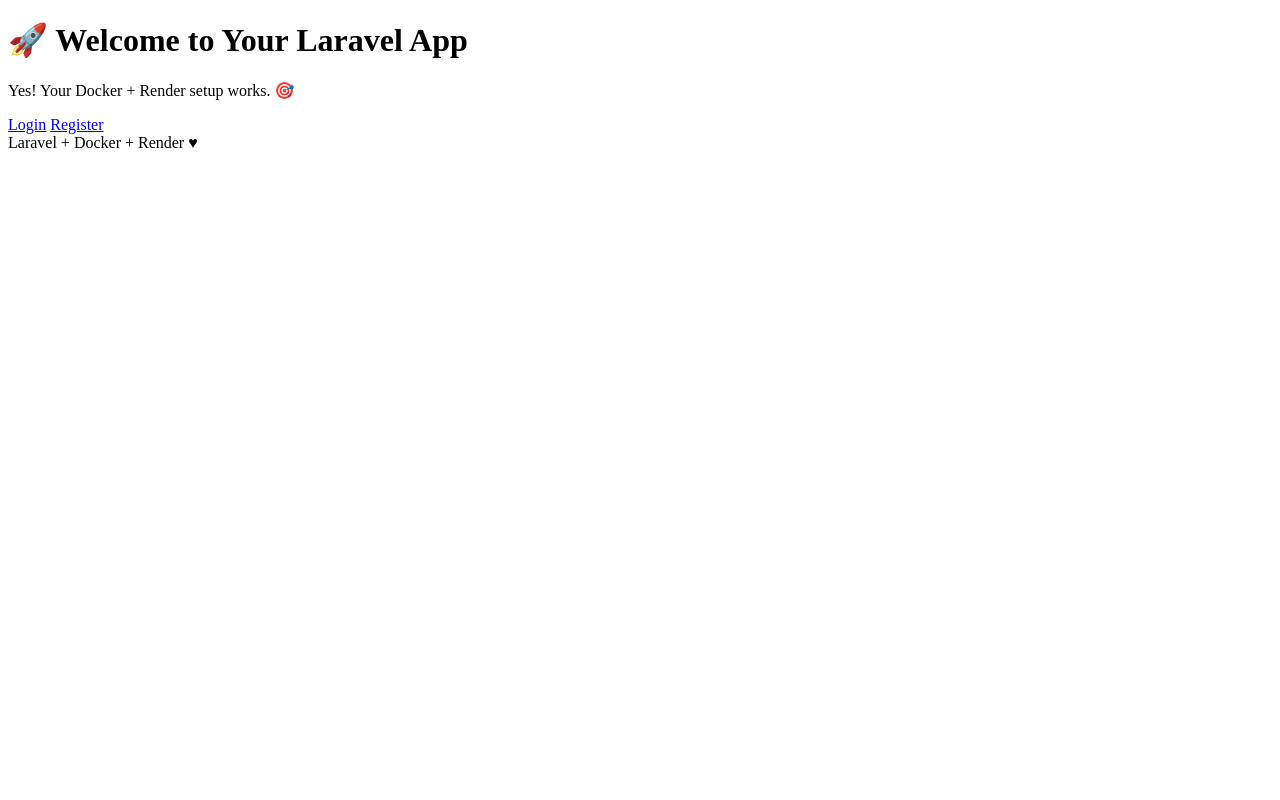
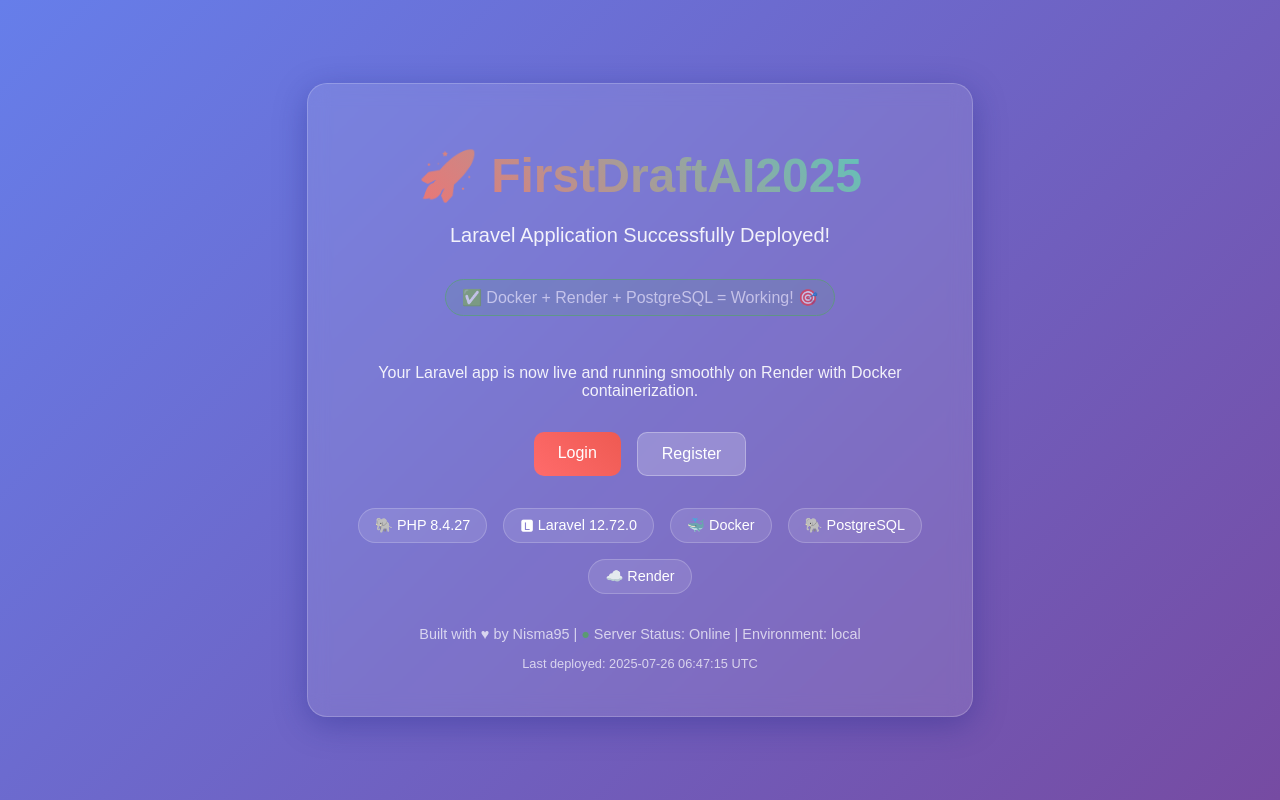
Before and after one commit to Nisma95/FirstDraftAI2025, a Laravel app: page / in a window 1280 px wide. Run offline with Laravel 12, Linux system fonts and the light colour scheme; some web fonts are replaced.

Commit message:
Update welcome page with better design and status info

```diff
--- a/resources/views/welcome.blade.php
+++ b/resources/views/welcome.blade.php
@@ -5,24 +5,176 @@
     <meta charset="utf-8">
     <meta name="viewport" content="width=device-width, initial-scale=1">
 
-    <title>🎉 Deployed on Render!</title>
+    <title>🎉 FirstDraftAI2025 - Successfully Deployed!</title>
 
     <link rel="preconnect" href="https://fonts.bunny.net">
     <link href="https://fonts.bunny.net/css?family=instrument-sans:400,500,600" rel="stylesheet" />
+
+    <style>
+        body {
+            font-family: 'Instrument Sans', sans-serif;
+            background: linear-gradient(135deg, #667eea 0%, #764ba2 100%);
+            min-height: 100vh;
+            margin: 0;
+            display: flex;
+            align-items: center;
+            justify-content: center;
+            color: white;
+        }
+
+        .container {
+            text-align: center;
+            max-width: 600px;
+            padding: 2rem;
+            background: rgba(255, 255, 255, 0.1);
+            backdrop-filter: blur(10px);
+            border-radius: 20px;
+            border: 1px solid rgba(255, 255, 255, 0.2);
+            box-shadow: 0 8px 32px 0 rgba(31, 38, 135, 0.37);
+        }
+
+        .title {
+            font-size: 3rem;
+            font-weight: 600;
+            margin-bottom: 1rem;
+            background: linear-gradient(45deg, #ff6b6b, #4ecdc4);
+            -webkit-background-clip: text;
+            -webkit-text-fill-color: transparent;
+            background-clip: text;
+        }
+
+        .subtitle {
+            font-size: 1.25rem;
+            margin-bottom: 2rem;
+            opacity: 0.9;
+        }
+
+        .status-badge {
+            display: inline-block;
+            padding: 0.5rem 1rem;
+            background: rgba(76, 175, 80, 0.2);
+            border: 1px solid #4caf50;
+            border-radius: 25px;
+            margin-bottom: 2rem;
+            font-weight: 500;
+        }
+
+        .btn-group {
+            display: flex;
+            gap: 1rem;
+            justify-content: center;
+            margin-bottom: 2rem;
+            flex-wrap: wrap;
+        }
+
+        .btn {
+            padding: 0.75rem 1.5rem;
+            border-radius: 10px;
+            text-decoration: none;
+            font-weight: 500;
+            transition: all 0.3s ease;
+            border: none;
+            cursor: pointer;
+        }
+
+        .btn-primary {
+            background: linear-gradient(45deg, #ff6b6b, #ee5a52);
+            color: white;
+        }
+
+        .btn-secondary {
+            background: rgba(255, 255, 255, 0.2);
+            color: white;
+            border: 1px solid rgba(255, 255, 255, 0.3);
+        }
+
+        .btn:hover {
+            transform: translateY(-2px);
+            box-shadow: 0 4px 15px rgba(0, 0, 0, 0.2);
+        }
+
+        .tech-stack {
+            display: flex;
+            justify-content: center;
+            gap: 1rem;
+            margin-top: 2rem;
+            flex-wrap: wrap;
+        }
+
+        .tech-item {
+            padding: 0.5rem 1rem;
+            background: rgba(255, 255, 255, 0.1);
+            border-radius: 20px;
+            font-size: 0.9rem;
+            border: 1px solid rgba(255, 255, 255, 0.2);
+        }
+
+        .footer {
+            margin-top: 2rem;
+            opacity: 0.7;
+            font-size: 0.9rem;
+        }
+
+        .pulse {
+            animation: pulse 2s infinite;
+        }
+
+        @keyframes pulse {
+
+            0%,
+            100% {
+                opacity: 1;
+            }
+
+            50% {
+                opacity: 0.5;
+            }
+        }
+    </style>
 </head>
 
-<body class="bg-white dark:bg-gray-900 text-gray-900 dark:text-white flex items-center justify-center min-h-screen p-6 flex-col text-center">
-    <h1 class="text-4xl font-bold mb-4">🚀 Welcome to Your Laravel App</h1>
-    <p class="text-lg">Yes! Your Docker + Render setup works. 🎯</p>
+<body>
+    <div class="container">
+        <h1 class="title">🚀 FirstDraftAI2025</h1>
+        <p class="subtitle">Laravel Application Successfully Deployed!</p>
 
-    <div class="mt-6">
-        <a href="{{ route('login') }}" class="px-6 py-2 bg-blue-600 text-white rounded hover:bg-blue-700 transition">Login</a>
-        <a href="{{ route('register') }}" class="ml-4 px-6 py-2 border border-blue-600 text-blue-600 rounded hover:bg-blue-100 transition">Register</a>
+        <div class="status-badge pulse">
+            ✅ Docker + Render + PostgreSQL = Working! 🎯
+        </div>
+
+        <p style="margin-bottom: 2rem; opacity: 0.9;">
+            Your Laravel app is now live and running smoothly on Render with Docker containerization.
+        </p>
+
+        <div class="btn-group">
+            @if(Route::has('login'))
+            <a href="{{ route('login') }}" class="btn btn-primary">Login</a>
+            @endif
+
+            @if(Route::has('register'))
+            <a href="{{ route('register') }}" class="btn btn-secondary">Register</a>
+            @endif
+        </div>
+
+        <div class="tech-stack">
+            <span class="tech-item">🐘 PHP {{ PHP_VERSION }}</span>
+            <span class="tech-item">🅻 Laravel {{ app()->version() }}</span>
+            <span class="tech-item">🐳 Docker</span>
+            <span class="tech-item">🐘 PostgreSQL</span>
+            <span class="tech-item">☁️ Render</span>
+        </div>
+
+        <footer class="footer">
+            <p>
+                Built with ♥ by Nisma95 |
+                <span style="color: #4caf50;">●</span> Server Status: Online |
+                Environment: {{ app()->environment() }}
+            </p>
+            <p style="font-size: 0.8rem; margin-top: 0.5rem;">
+                Last deployed: {{ date('Y-m-d H:i:s') }} UTC
+            </p>
+        </footer>
     </div>
-
-    <footer class="mt-12 text-sm text-gray-500">
-        Laravel + Docker + Render ♥
-    </footer>
 </body>
 
 </html>
```
